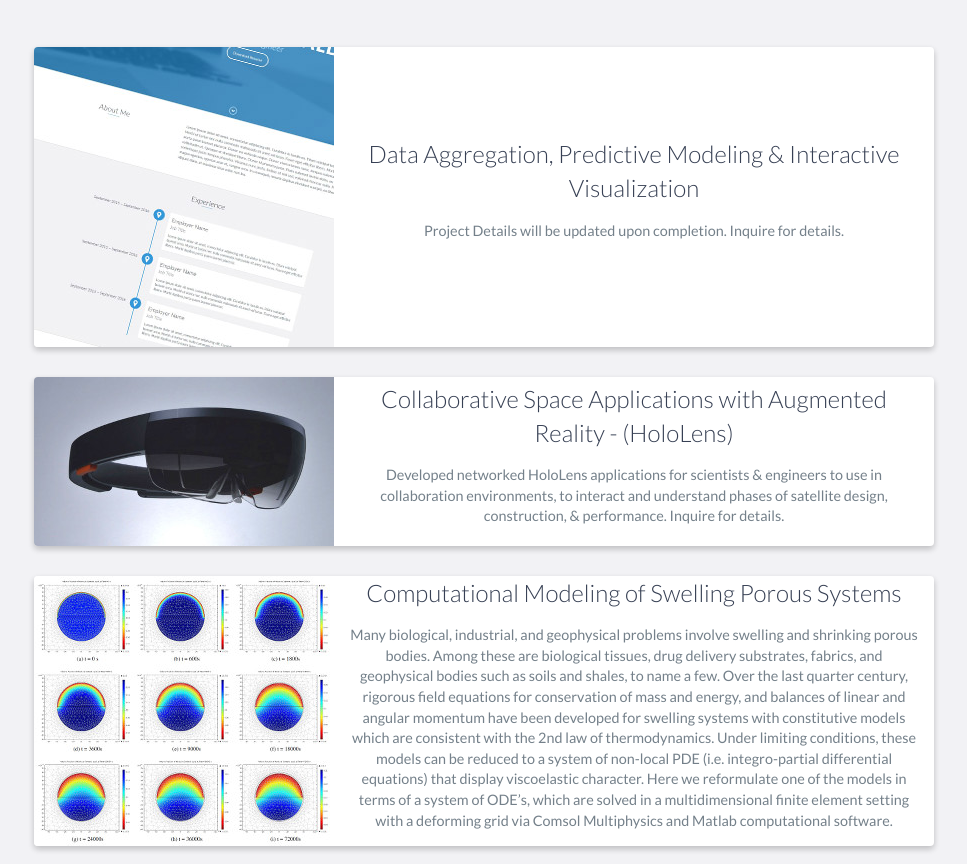
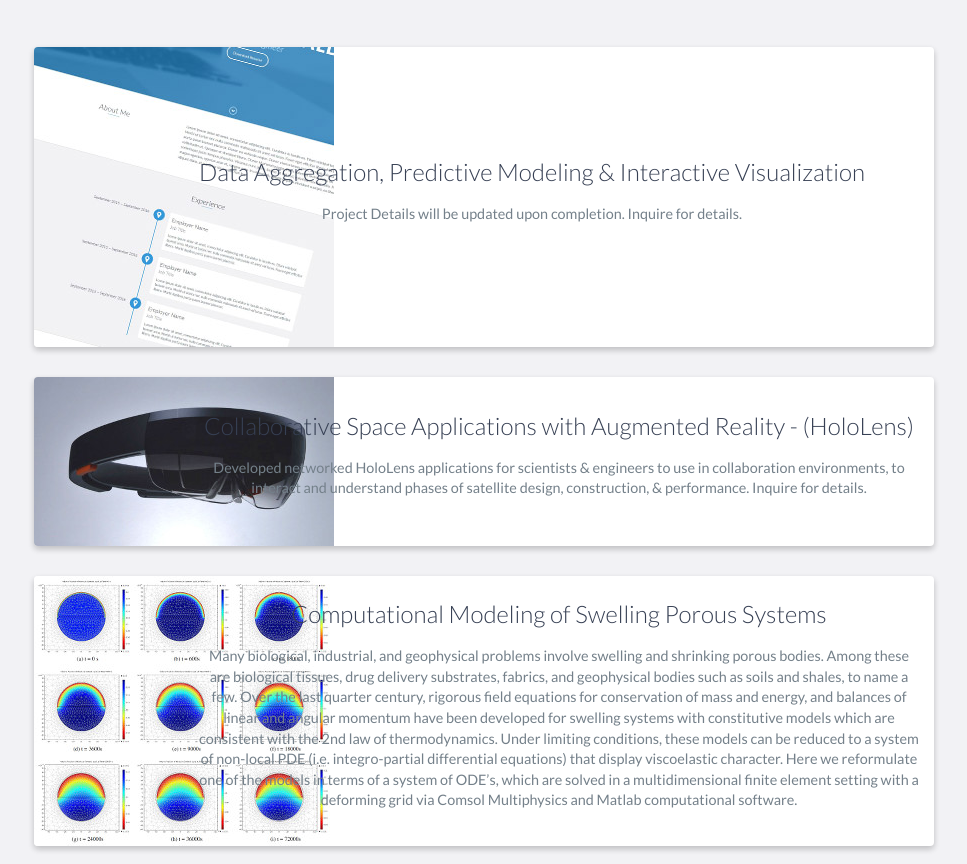
Before and after one commit to GeeJayy/GeeJayy.github.io, a website: page index.html in a window 1280 px wide. Shown: the part 3960-4824 px from the top of the page, without its empty margins (156-1123 px from the left). Drawn offline with nearby package versions, Linux system fonts and the light colour scheme; files that its build step writes are made by us from their sources.

Commit message:
styling and fitting text properly

```diff
--- a/scss/styles.scss
+++ b/scss/styles.scss
@@ -658,7 +658,7 @@ footer {
     position: absolute;
     top: 50%;
     transform: translateY(-50%);
-    margin-left: 300px;
+    margin-left: 150px;
     padding: 15px;
 
     h3 {
```
